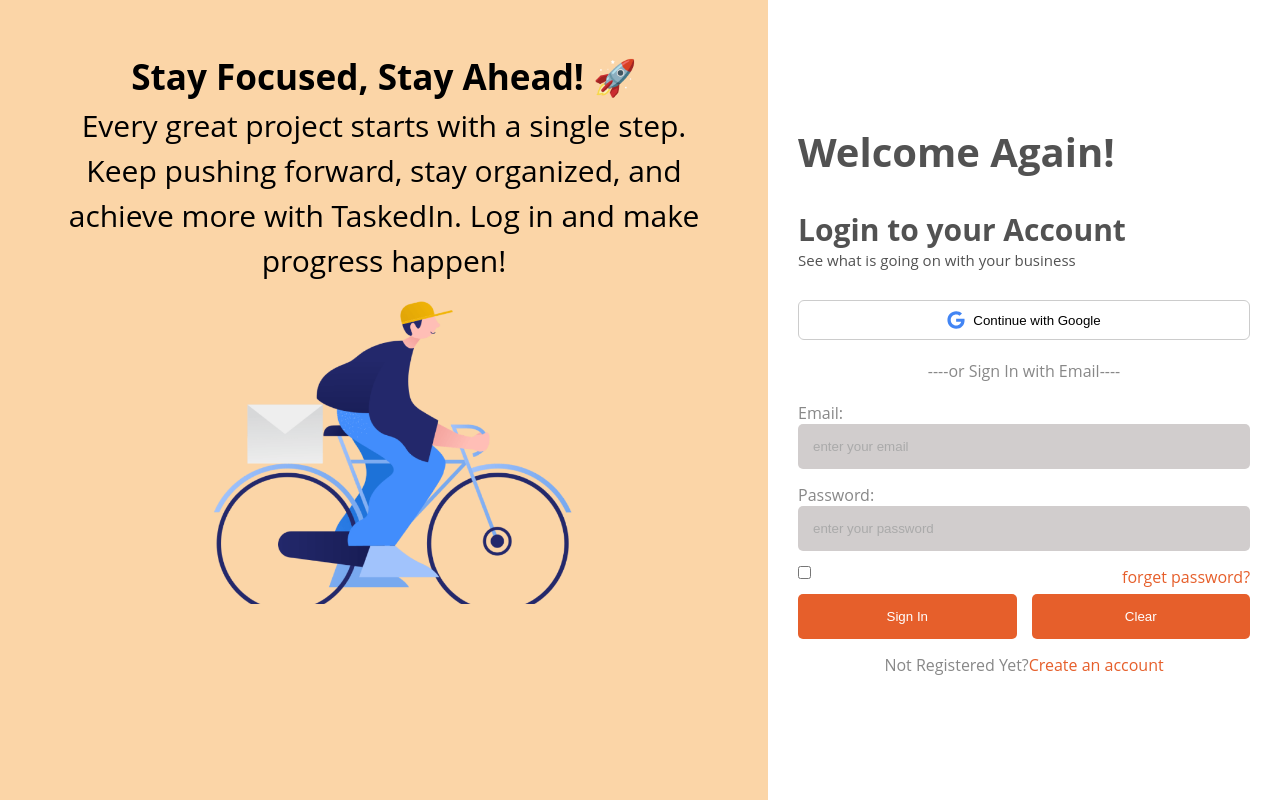
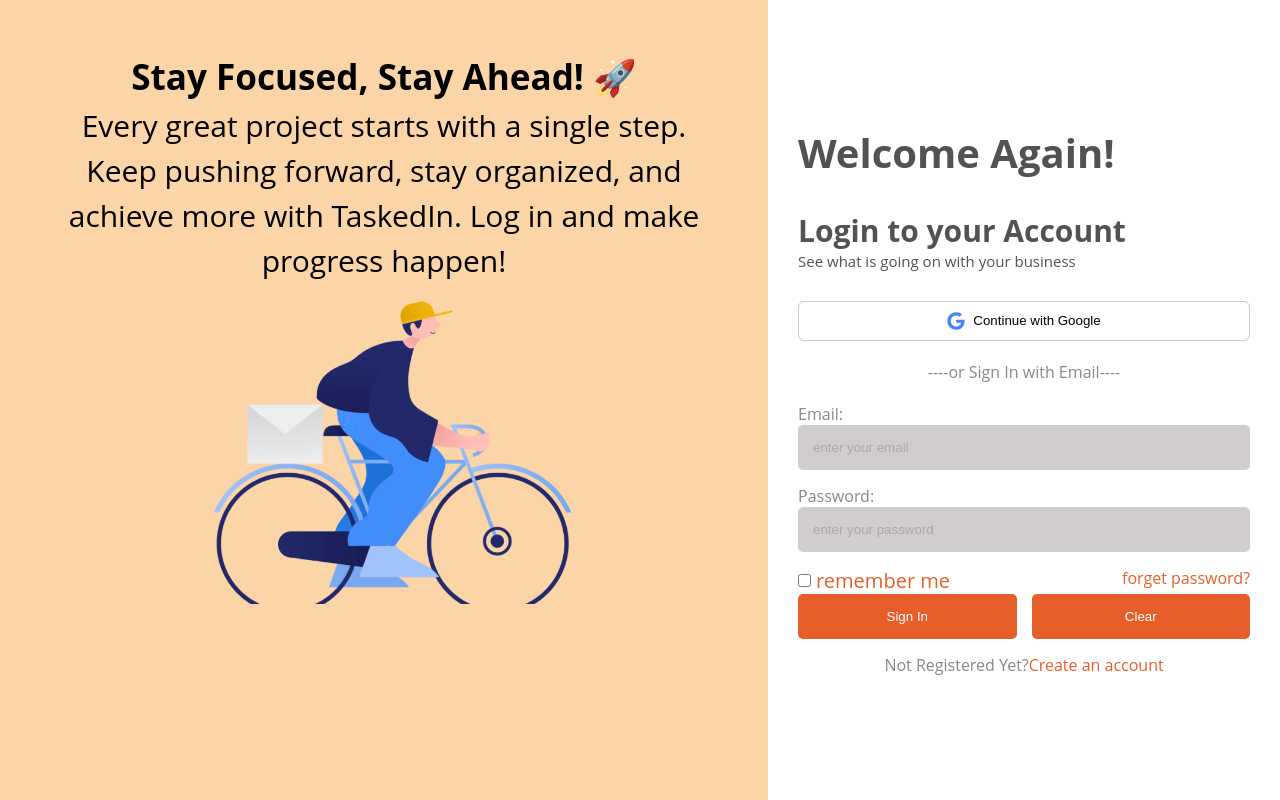
Before and after one commit to TaskTrial/client, a React (Vite) app: page / in a window 1280 px wide. Built offline with nearby package versions, Linux system fonts and the light colour scheme.

Commit message:
feat: add new in sign in and sign up

```diff
--- a/src/Components/SignIn.jsx
+++ b/src/Components/SignIn.jsx
@@ -58,7 +58,10 @@
               required
             />
             <div className="forgetPassword">
-              <input type="checkbox" name="" id="" />
+              <div>
+                <input type="checkbox" name="" id="check" />
+                <label htmlFor="check">remember me</label>
+              </div>
               <Link style={{ color: "var(--thirdColor)" }} to="/SignUp">
                 forget password?
               </Link>
@@ -70,7 +73,7 @@
           </form>
           <div>
             Not Registered Yet?
-            <Link style={{ color: "var(--thirdColor)" }} to="/">
+            <Link style={{ color: "var(--thirdColor)" }} to="/SignUp">
               Create an account
             </Link>
           </div>
--- a/src/Components/SignUp.jsx
+++ b/src/Components/SignUp.jsx
@@ -2,6 +2,7 @@
 import "./Styles/SignIn.css";
 import { Link } from "react-router-dom";
 import { useNavigate } from "react-router-dom";
+import { FaGoogle } from "react-icons/fa";
 function SignUp() {
   const navigate = useNavigate();
   const handleSubmit = (e) => {
@@ -35,11 +36,7 @@
           </div>
           {/* Google Button */}
           <button className="google-btn">
-            <img
-              src="https://developers.google.com/identity/images/g-logo.png"
-              alt="Google"
-              className="google-icon"
-            />
+            <FaGoogle className="google-icon" />
             Continue with Google
           </button>
           <div className="divider">
--- a/src/Components/Styles/SignIn.css
+++ b/src/Components/Styles/SignIn.css
@@ -95,19 +95,28 @@
   outline: none;
   border: 1px solid var(--thirdColor);
 }
-/* form input[type="checkbox"] {
-  accent-color: var(--thirdColor);
-} */
-form input:checked {
-  accent-color: var(--thirdColor);
-}
+
 .forgetPassword {
   display: flex;
   justify-content: space-between;
 }
+.forgetPassword div {
+  margin-bottom: 0 !important;
+  display: flex;
+  gap: 5px;
+}
 .forgetPassword input {
   display: block;
   width: fit-content;
+  color: var(--thirdColor);
+}
+/* form input:checked {
+  accent-color: var(--thirdColor);
+} */
+form .forgetPassword input[type="checkbox"],
+form .forgetPassword label {
+  accent-color: var(--thirdColor);
+  margin-bottom: 0;
   color: var(--thirdColor);
 }
 .submitForm {
```
